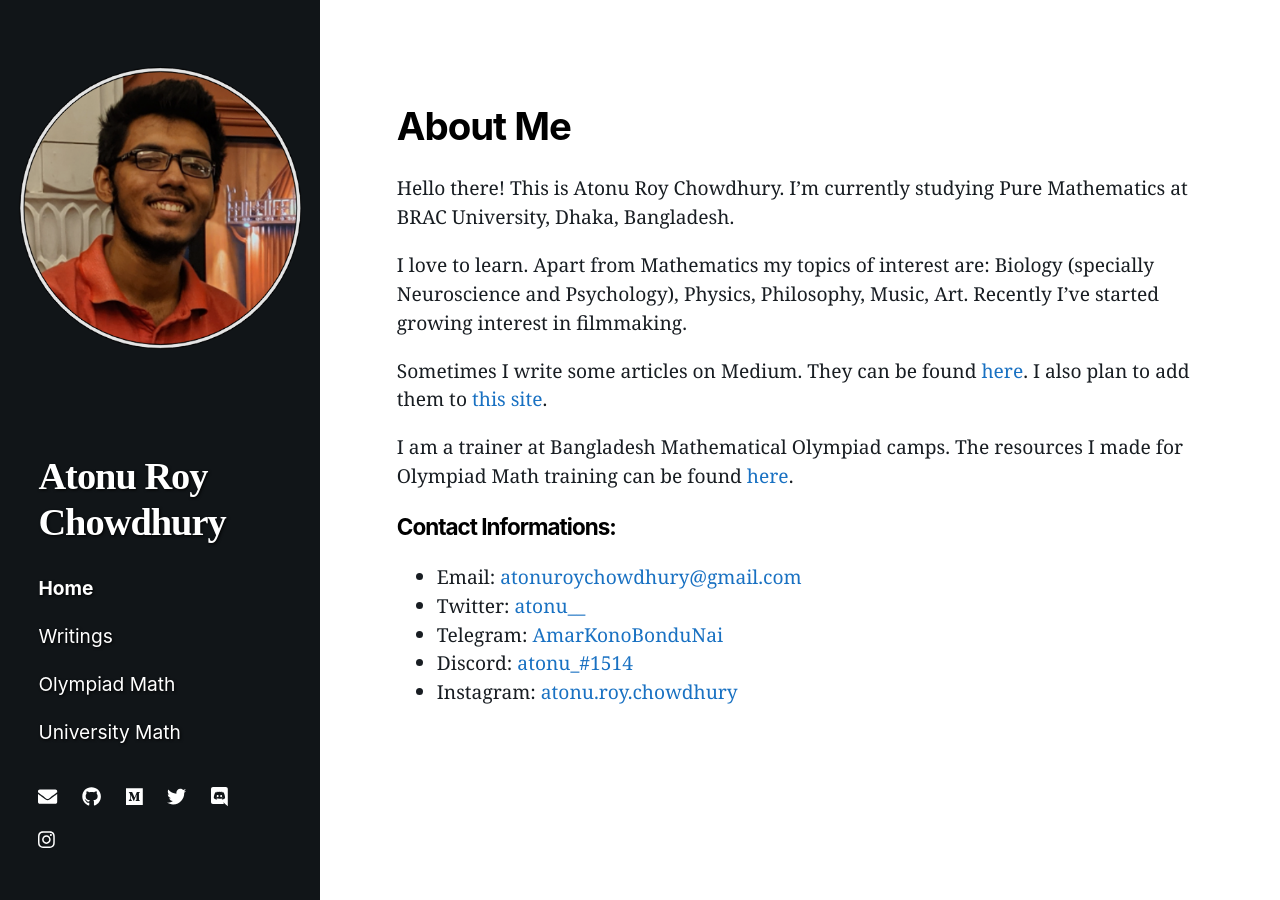
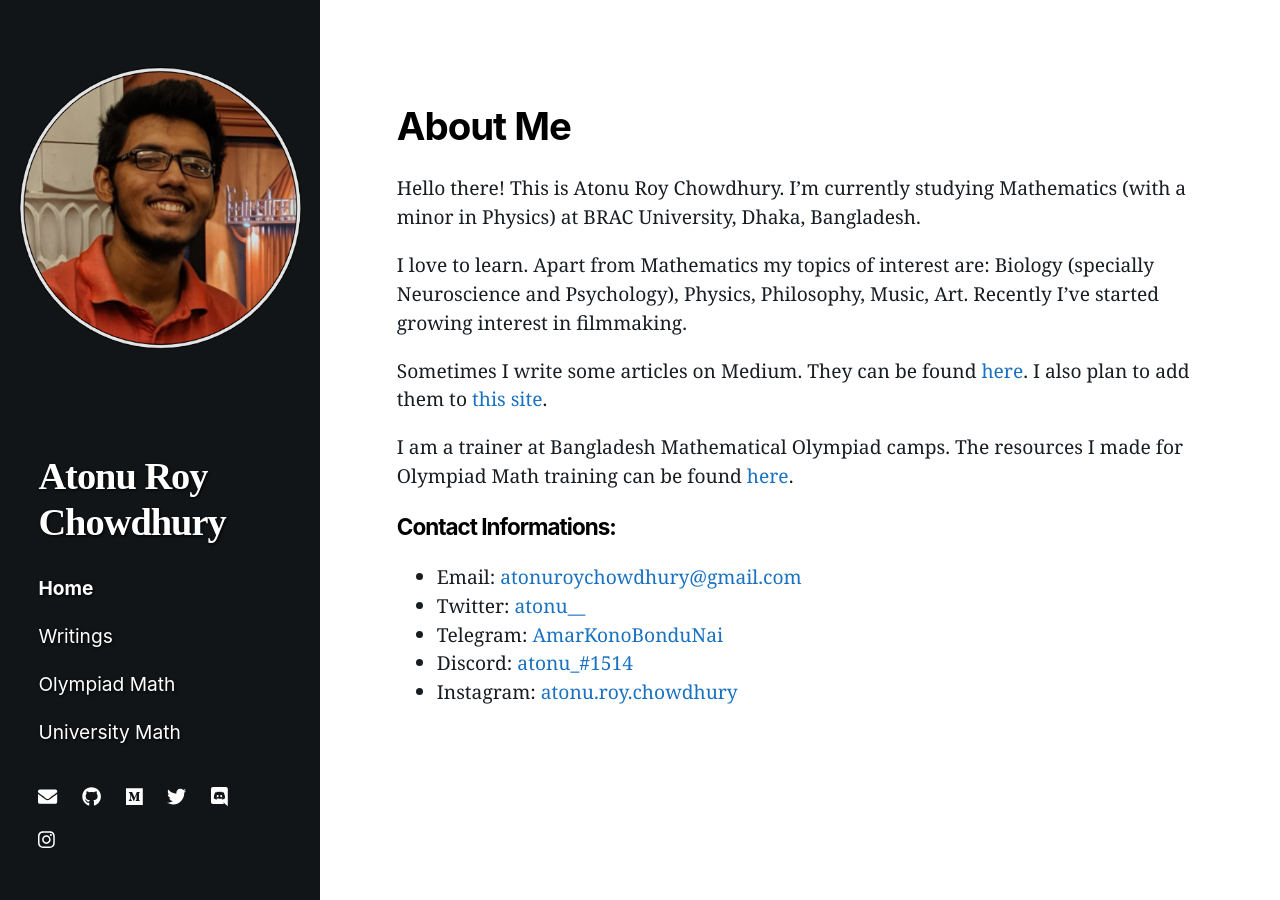
Before and after one commit to atonurc/atonurc.github.io, a Jekyll site: the page built from index.markdown, in a window 1280 px wide. Built offline with Jekyll 4.4.1, drawn with Linux system fonts in a browser that asks for light colours; nearby versions of some CDN libraries.

Commit message:
Update index.markdown

```diff
--- a/index.markdown
+++ b/index.markdown
@@ -8,7 +8,7 @@ image: /assets/pfp.jpg
 
 
 # About Me
-Hello there! This is Atonu Roy Chowdhury. I'm currently studying Pure Mathematics at BRAC University, Dhaka, Bangladesh.
+Hello there! This is Atonu Roy Chowdhury. I'm currently studying Mathematics (with a minor in Physics) at BRAC University, Dhaka, Bangladesh.
 
 
 I love to learn. Apart from Mathematics my topics of interest are: Biology (specially Neuroscience and Psychology), Physics, Philosophy, Music, Art. Recently I've started growing interest in filmmaking.
```
